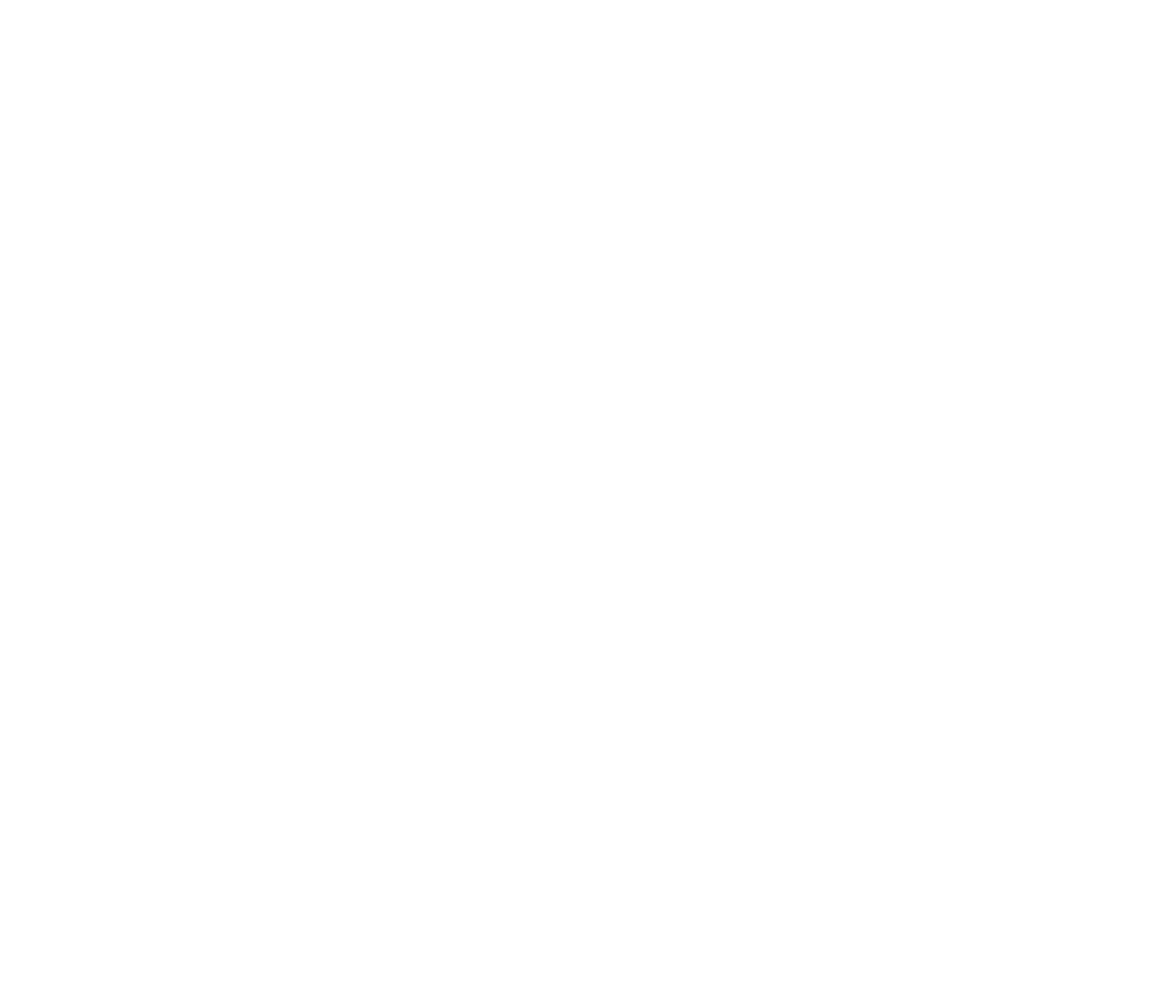
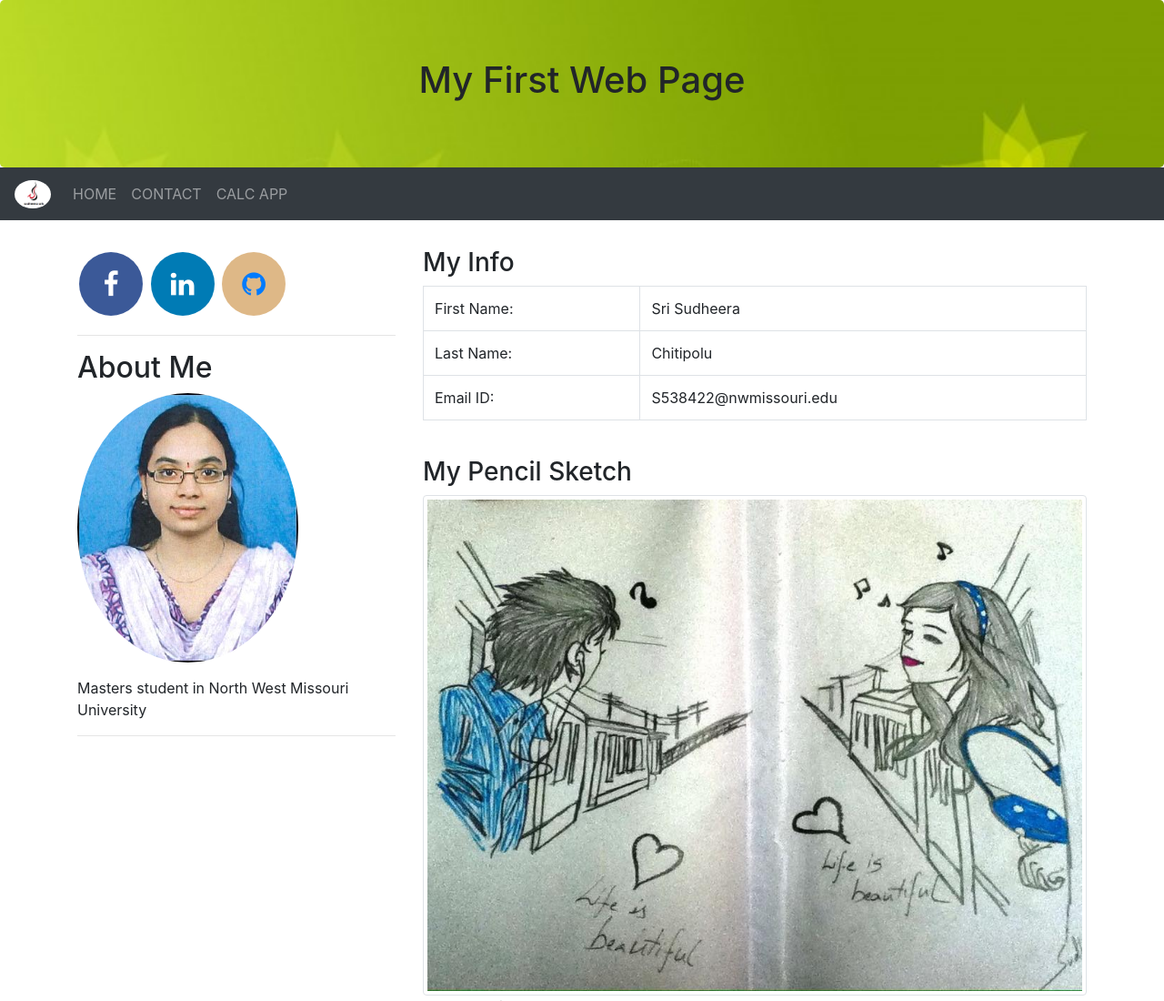
Before and after one commit to sudheera96/P1, a plain HTML site: page index.html in a window 1280 px wide. Shown: the top 1100 px of the page at 91% size. Before the commit the page ends 800 px from the top, so only its background shows below. Drawn offline with nearby package versions, Linux system fonts and the light colour scheme.

Commit message:
updating

```diff
--- a/index.html
+++ b/index.html
@@ -1,9 +1,129 @@
 <!DOCTYPE html>
-<html>
-    <head>
-        <title>About me</title>
-    </head>
-    <body>
+<html lang="en">
 
-    </body>
+<head>
+    <title>Sri Sudheera</title>
+    <meta charset="utf-8">
+    <meta name="viewport" content="width=device-width, initial-scale=1">
+    <link rel="stylesheet" href="https://maxcdn.bootstrapcdn.com/bootstrap/4.4.1/css/bootstrap.min.css">
+    <link rel="stylesheet" href="https://cdnjs.cloudflare.com/ajax/libs/font-awesome/4.7.0/css/font-awesome.min.css">
+    <link rel="stylesheet" href="mystyles.css">
+    <script src="https://ajax.googleapis.com/ajax/libs/jquery/3.4.1/jquery.min.js"></script>
+    <script src="https://cdnjs.cloudflare.com/ajax/libs/popper.js/1.16.0/umd/popper.min.js"></script>
+    <script src="https://maxcdn.bootstrapcdn.com/bootstrap/4.4.1/js/bootstrap.min.js"></script>
+</head>
+
+<body>
+
+    <header class="jumbotron text-center" style="margin-bottom:0">
+        <h1>My First Web Page</h1>
+    </header>
+
+    <nav class="navbar navbar-expand-sm bg-dark navbar-dark sticky-top">
+        <a class="navbar-brand" href="index.html">
+            <img src="logo.png" class="rounded-circle" alt="Sudheera Logo" style="width: 40px;">
+        </a>
+        <button class="navbar-toggler" type="button" data-toggle="collapse" data-target="#collapsibleNavbar">
+            <span class="navbar-toggler-icon"></span>
+        </button>
+        <div class="collapse navbar-collapse" id="collapsibleNavbar">
+            <ul class="navbar-nav">
+                <li class="nav-item">
+                    <a class="nav-link" href="index.html">HOME</a>
+                </li>
+                <li class="nav-item">
+                    <a class="nav-link" href="contact.html">CONTACT</a>
+                </li>
+                <li class="nav-item">
+                    <a class="nav-link" href="yourchoice.html">CALC APP</a>
+                </li>
+            </ul>
+        </div>
+    </nav>
+
+    <main class="container" style="margin-top:30px">
+        <div class="row">
+            <div class="col-sm-4">
+                <aside>
+                    <!-- Add font awesome icons -->
+                    <a href="https://www.facebook.com/srisudheera/" class="fa fa-facebook" target="_blank"></a>
+                    <a href="https://www.linkedin.com/in/sri-sudheera-chitipolu/" class="fa fa-linkedin" target="_blank"></a>
+                    <a href="https://github.com/sudheera96" class="fa fa-github" style="background-color:burlywood;" target="_blank"></a>
+                </aside>
+
+                <hr>
+
+                <aside>
+                    <h2>About Me</h2>
+                    <img src="sudheera.jpg" class="rounded-circle" alt="Sudheera Picture">
+                    <p></p>
+                    <p>Masters student in North West Missouri University</p>
+                </aside>
+
+                <hr>
+            </div>
+            <div class="col-sm-8">
+                <article>
+                    <h3>My Info</h3>
+                    <table class="table table-bordered">
+                        <tbody>
+                            <tr>
+                                <td>First Name:</td>
+                                <td>Sri Sudheera</td>
+                            </tr>
+                            <tr>
+                                <td>Last Name:</td>
+                                <td>Chitipolu</td>
+                            </tr>
+                            <tr>
+                                <td>Email ID:</td>
+                                <td>S538422@nwmissouri.edu</td>
+                            </tr>
+                        </tbody>
+                    </table>
+                </article>
+                <br>
+                <article>
+                    <h3>My Pencil Sketch</h3>
+                    <img src="mydrawing.jpg" class="img-thumbnail" alt="My Drawing">
+                    <ol>
+                        <li>Materials Used:
+                            <ul>
+                                <li>Pencil</li>
+                                <li>Crayons</li>
+                            </ul>
+                        </li>
+                        <li>Year Published:
+                            <ul>
+                                <li>December, 2017</li>
+                            </ul>
+                        </li>
+                    </ol>
+
+                </article>
+                <br>
+                <article>
+                    <h3>My Video</h3>
+                    <!-- 21:9 aspect ratio -->
+                    <div class="embed-responsive embed-responsive-21by9">
+                        <iframe class="embed-responsive-item" src="https://www.youtube.com/embed/VfLT5AUwTxA"
+                            frameborder="0"
+                            allow="accelerometer; autoplay; encrypted-media; gyroscope; picture-in-picture"
+                            allowfullscreen></iframe>
+                    </div>
+                    <br>
+                    <p>My video on Gotenna</p>
+                </article>
+
+
+            </div>
+        </div>
+    </main>
+
+    <footer>
+        <p>© 2018 Sri Sudheera Chitipolu</p>
+    </footer>
+
+</body>
+
 </html>
--- /dev/null
+++ b/mystyles.css
@@ -0,0 +1,39 @@
+.fa {
+    padding: 20px;
+    font-size: 30px;
+    width: 70px;
+    text-align: center;
+    text-decoration: none !important;
+    margin: 5px 2px;
+    border-radius: 50%;
+  }
+
+  .fa:hover {
+      opacity: 0.7;
+  }
+
+  .fa-facebook {
+    background: #3B5998;
+    color: white;
+  }
+
+  .fa-linkedin {
+    background: #007bb5;
+    color: white;
+  }
+
+  .jumbotron {
+    background-image: url("background.jpg");
+    background-size: cover;
+  }
+
+  footer{
+    background: lightblue;
+    /* padding: 50px; */
+    text-align: center;
+  }
+
+  footer p{
+    padding: 25px 0;
+    margin: 0;
+  }
```
Also changed, not shown: background.jpg (added), logo.png (added), mydrawing.jpg (added), sudheera.jpg (added).
